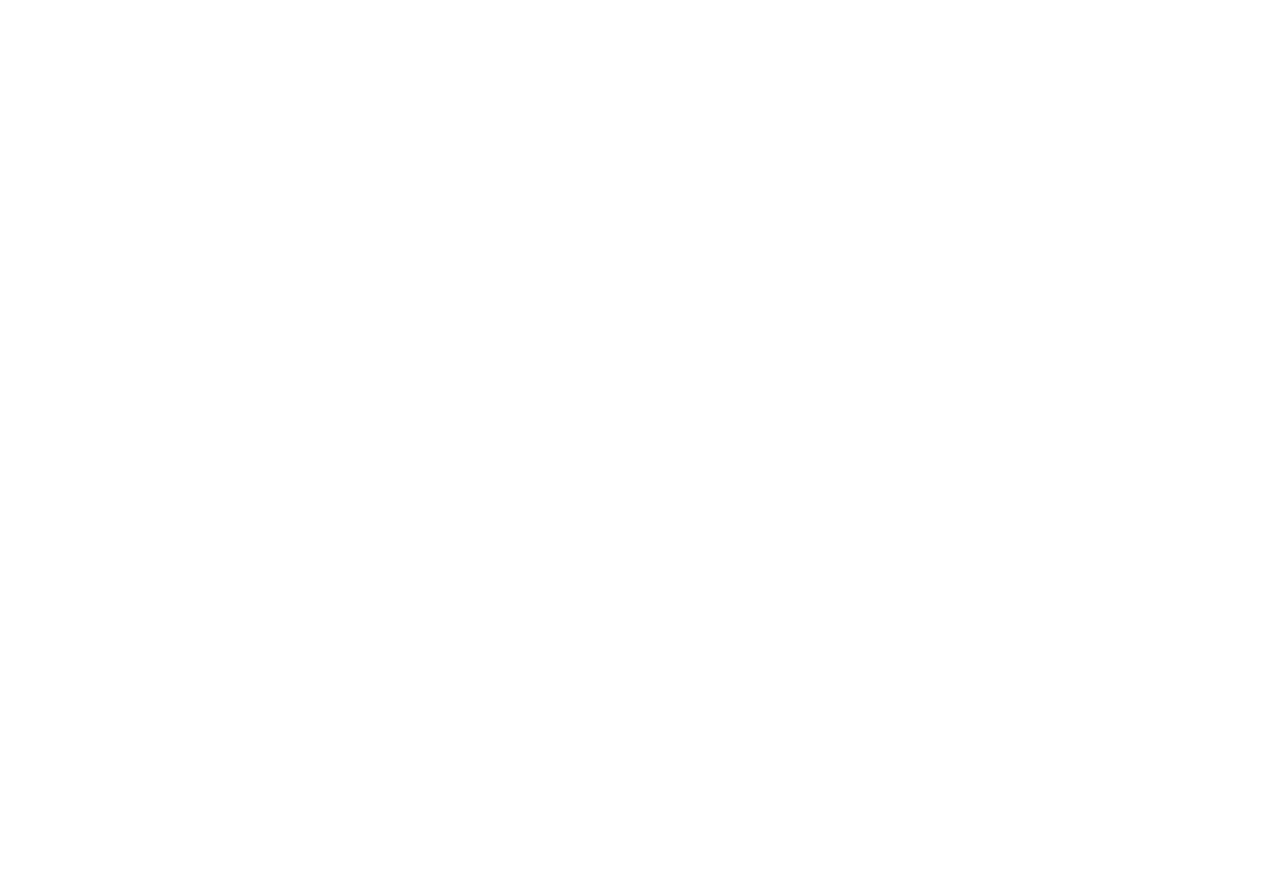
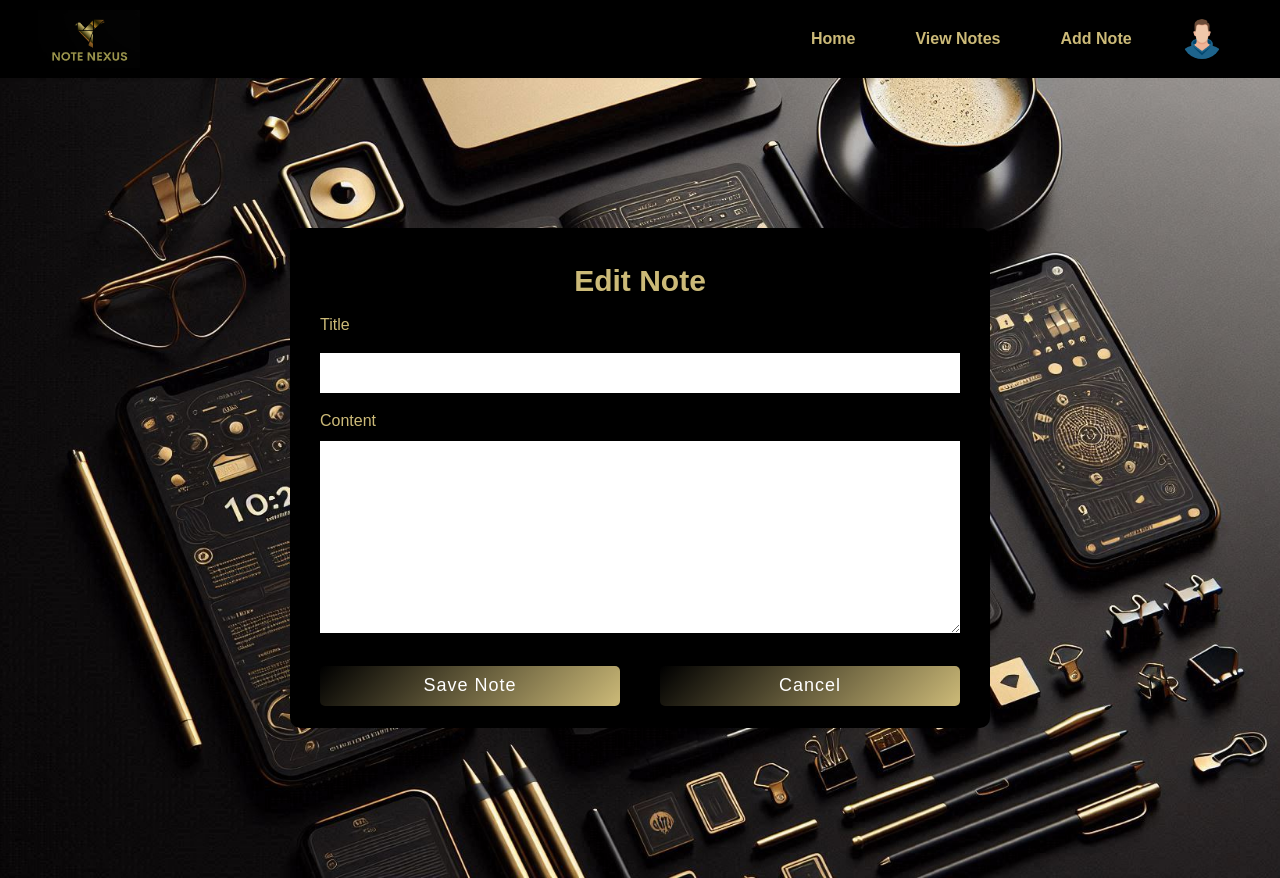
Before and after one commit to saisriharsha2003/note-nexus-frontend, a React (Create React App) app: page /edit-note/1 in a window 1280 px wide. Before the commit this address had no page. Before the commit the page ends 800 px from the top, so only its background shows below. Built offline with nearby package versions, Linux system fonts and the light colour scheme; no server answers; sample sign-in values are in the browser's storage.

Commit message:
added edit and view notes features

```diff
--- a/src/components/AddNote.jsx
+++ b/src/components/AddNote.jsx
@@ -54,7 +54,14 @@ const AddNote = () => {
       });
 
       toast.success(response.data.message);
-      navigate("/home");
+
+      setTimeout(() => {
+        toast.success("Redirecting to View Notes");
+        setTimeout(() => {
+            navigate("/view-notes");
+        }, 1000);
+      }, 2000);
+
     } catch (error) {
       toast.error("Error adding note.");
       setErrorMessages({
--- a/src/components/App.jsx
+++ b/src/components/App.jsx
@@ -8,6 +8,8 @@ import Login from './Login';
 import Home from './Home';
 import AddNote from './AddNote';
 import ViewNotes from './ViewNotes';
+import ViewNote from './ViewNote';
+import EditNote from './EditNote';
 
 function App() {
   return (
@@ -20,6 +22,9 @@ function App() {
           <Route path="/home" element={<Home/>}/>
           <Route path="/add-note" element={<AddNote/>}/>
           <Route path="/view-notes" element={<ViewNotes/>}/>
+          <Route path="/view-note/:id" element={<ViewNote />} />
+          <Route path="/edit-note/:id" element={<EditNote />} />
+
 
         </Route>
       </Routes>
--- /dev/null
+++ b/src/components/EditNote.jsx
@@ -0,0 +1,121 @@
+import React, { useState, useEffect } from "react";
+import axios from "axios";
+import { useParams, useNavigate } from "react-router-dom";
+import Nav from "../components/Nav";
+import { BASE_URL } from "../config";
+import toast from "react-hot-toast";
+
+const EditNote = () => {
+  const { id } = useParams();
+  const navigate = useNavigate();
+  const [loading, setLoading] = useState(true);
+  const [formData, setFormData] = useState({
+    title: "",
+    content: "",
+  });
+
+  useEffect(() => {
+    const fetchNote = async () => {
+      try {
+        const response = await axios.get(`${BASE_URL}/api/user/note/${id}`);
+        setFormData({
+          title: response.data.note.title,
+          content: response.data.note.content,
+        });
+      } catch (error) {
+        console.error("Error fetching note:", error);
+        toast.error("Failed to load the note.");
+      } finally {
+        setLoading(false);
+      }
+    };
+
+    fetchNote();
+  }, [id]);
+
+  const handleChange = (e) => {
+    const { name, value } = e.target;
+    setFormData((prevData) => ({
+      ...prevData,
+      [name]: value,
+    }));
+  };
+
+  const handleSave = async () => {
+    try {
+      console.log(formData);
+      const response = await axios.put(
+        `${BASE_URL}/api/user/edit-note`,
+        { ...formData, id: id }
+      );
+      toast.success(response.data.message);
+      setTimeout(() => {
+        toast.success("Redirecting to View Notes...");
+        setTimeout(() => {
+          navigate("/view-notes");
+        }, 1000);
+      }, 2000);
+    } catch (error) {
+      toast.error("Failed to save note.");
+      console.error("Error saving note:", error);
+    }
+  };
+
+  return (
+    <div>
+      <Nav />
+      <div className="bg1">
+        <div className="container">
+          <h2 className="title">Edit Note</h2>
+          {loading ? (
+            <p>Loading note...</p>
+          ) : (
+            <form>
+              <div className="input-box1 w-full mb-4">
+                <label className="text-[#CCBA78] pb-2 block mb-2">Title</label>
+                <input
+                  type="text"
+                  name="title"
+                  value={formData.title}
+                  onChange={handleChange}
+                  className="w-full p-2 border"
+                />
+              </div>
+              <div className="input-box1 w-full pb-4">
+                <label className="text-[#CCBA78] block mb-2">Content</label>
+                <textarea
+                  name="content"
+                  value={formData.content}
+                  onChange={handleChange}
+                  className="w-full p-2 h-48 border"
+                ></textarea>
+              </div>
+              <div className="flexcenter">
+                <div className="button w-full pr-5">
+                  <button
+                    type="button"
+                    onClick={handleSave}
+                    className="aButton"
+                  >
+                    Save Note
+                  </button>
+                </div>
+                <div className="button w-full pl-5">
+                  <button
+                    type="button"
+                    onClick={() => navigate("/view-notes")}
+                    className="aButton"
+                  >
+                    Cancel
+                  </button>
+                </div>
+              </div>
+            </form>
+          )}
+        </div>
+      </div>
+    </div>
+  );
+};
+
+export default EditNote;
--- /dev/null
+++ b/src/components/ViewNote.jsx
@@ -0,0 +1,73 @@
+import React, { useState, useEffect } from "react";
+import axios from "axios";
+import { useParams, useNavigate } from "react-router-dom";
+import Nav from "../components/Nav";
+import { BASE_URL } from "../config";
+
+const ViewNote = () => {
+  const { id } = useParams();
+  const navigate = useNavigate();
+  const [note, setNote] = useState(null);
+  const [loading, setLoading] = useState(true);
+
+  useEffect(() => {
+    const fetchNote = async () => {
+      try {
+        const response = await axios.get(`${BASE_URL}/api/user/note/${id}`);
+        setNote(response.data.note);
+      } catch (error) {
+        console.error("Error fetching note:", error);
+      } finally {
+        setLoading(false);
+      }
+    };
+
+    fetchNote();
+  }, [id]);
+
+  return (
+    <div>
+      <Nav />
+      <div className="bg1">
+        <div className="container">
+          <h2 className="title">View Note</h2>
+          <form>
+            <div className="user-details">
+              <div className="input-box1 w-full mb-4">
+                <label className="text-[#CCBA78] pb-2 block mb-2">Title</label>
+                <input
+                  type="text"
+                  value={note?.title || ""}
+                  readOnly
+                  className="w-full p-2 border"
+                />
+              </div>
+              <div className="input-box1 w-full pb-4">
+                <label className="text-[#CCBA78] block mb-2">Content</label>
+                <textarea
+                  value={note?.content || ""}
+                  readOnly
+                  className="w-full p-2 h-48 border"
+                ></textarea>
+              </div>
+            </div>
+            <div className="button">
+              <button
+                type="button"
+                id="aButton"
+                onClick={() => navigate("/view-notes")}
+                style={{
+                  cursor: "pointer",
+                }}
+              >
+                Back to View Notes
+              </button>
+            </div>
+          </form>
+        </div>
+      </div>
+    </div>
+  );
+};
+
+export default ViewNote;
--- a/src/components/ViewNotes.jsx
+++ b/src/components/ViewNotes.jsx
@@ -3,11 +3,15 @@ import axios from "axios";
 import toast from "react-hot-toast";
 import Nav from "../components/Nav";
 import { BASE_URL } from "../config";
+import { useNavigate } from "react-router-dom";
 import "font-awesome/css/font-awesome.min.css";
 
 const ViewNotes = () => {
   const [notes, setNotes] = useState([]);
   const [loading, setLoading] = useState(true);
+  const navigate = useNavigate();
+
+  const MAX_CONTENT_LENGTH = 10;
 
   useEffect(() => {
     const fetchNotes = async () => {
@@ -27,7 +31,7 @@ const ViewNotes = () => {
   }, []);
 
   const handleEdit = (noteId) => {
-    console.log(`Edit note with ID: ${noteId}`);
+    navigate(`/edit-note/${noteId}`);
   };
 
   const handleDelete = async (noteId) => {
@@ -36,18 +40,22 @@ const ViewNotes = () => {
         `${BASE_URL}/api/user/delete-note/${noteId}`
       );
       toast.success(response.data.message);
-      setNotes(notes.filter((note) => note.noteid !== noteId));
+      setNotes(notes.filter((note) => note._id !== noteId));
     } catch (error) {
       toast.error("Failed to delete note.");
       console.error("Error deleting note:", error);
     }
   };
 
+  const handleView = (noteId) => {
+    navigate(`/view-note/${noteId}`);
+  };
+
   return (
     <div>
       <Nav />
       <div className="bg1">
-        <div className="container">
+        <div className="container" style={{ maxWidth: "1000px" }}>
           <h2 className="title">All Notes</h2>
 
           {loading ? (
@@ -56,7 +64,6 @@ const ViewNotes = () => {
             <table className="paybill w-full">
               <thead>
                 <tr>
-                  <th className="w-full">Note ID</th>
                   <th className="w-full">Title</th>
                   <th className="w-full">Content</th>
                   <th className="w-full">Actions</th>
@@ -65,28 +72,48 @@ const ViewNotes = () => {
               <tbody>
                 {notes.length > 0 ? (
                   notes.map((note) => (
-                    <tr key={note.noteid}>
-                      <td className="w-full">{note.noteid}</td>
+                    <tr key={note._id}>
                       <td className="w-full">{note.title}</td>
-                      <td className="w-full">{note.content}</td>
+                      <td className="w-full">
+                        {note.content.length > MAX_CONTENT_LENGTH
+                          ? `${note.content.slice(0, MAX_CONTENT_LENGTH)}...`
+                          : note.content}
+                        {note.content.length > MAX_CONTENT_LENGTH && (
+                          <button
+                            onClick={() => handleView(note._id)}
+                            className="text-blue-500 ml-2"
+                          >
+                            Read More
+                          </button>
+                        )}
+                      </td>
                       <td className="w-full">
                         <button
-                          onClick={() => handleEdit(note.noteid)}
+                          onClick={() => handleView(note._id)}
+                          className="mr-4 text-blue-500"
+                        >
+                          <i
+                            className="fa fa-eye text-3xl"
+                            aria-hidden="true"
+                          ></i>
+                        </button>
+                        <button
+                          onClick={() => handleEdit(note._id)}
                           className="mr-4"
                         >
                           <i
                             className="fa fa-pencil text-3xl"
                             aria-hidden="true"
-                          ></i>{" "}
+                          ></i>
                         </button>
                         <button
-                          onClick={() => handleDelete(note.noteid)}
+                          onClick={() => handleDelete(note._id)}
                           className="text-red-500"
                         >
                           <i
                             className="fa fa-trash text-3xl"
                             aria-hidden="true"
-                          ></i>{" "}
+                          ></i>
                         </button>
                       </td>
                     </tr>
```
